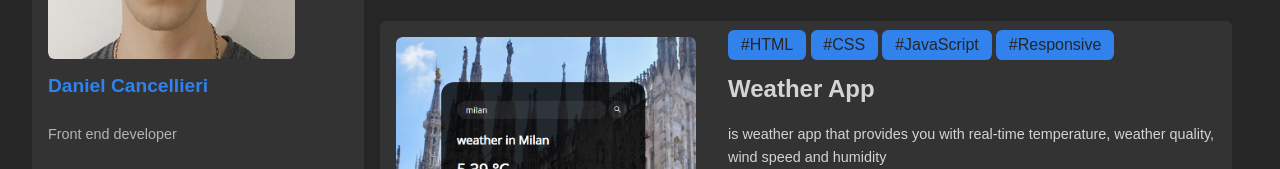
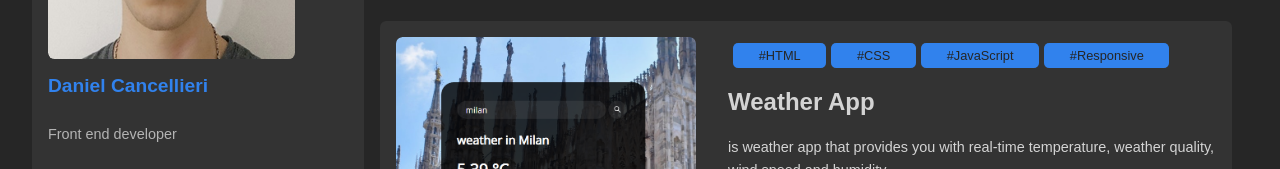
Before and after one commit to DanielCancellieri/Portfolio, a plain HTML site: page index.html in a window 1280 px wide. Shown: the part 391-560 px from the top of the page. Drawn offline with Linux system fonts and the light colour scheme.

Commit message:
fixed tags

```diff
--- a/css/styles.css
+++ b/css/styles.css
@@ -258,26 +258,29 @@ body.dark{
     font-size: 0.8rem;
     margin-bottom: 1.5em;
 }
-
+@media screen and (min-widht:760px) {
 .project{
     margin-left: 2em;
 }
+}
 
 
-@media screen and (min-widht:760px) {
+  .project{
+        margin-left: 2em;
+ }
 
-    .project{
-        margin-left: 2em;
-    }
 
     .project__tags{
         display: flex;
         justify-content: space-between;
-        margin: 0.5em 0;
-        font-size: 0.6rem;
+        margin: 0.5em 0em;
+        font-size: 0.8rem;
         width: 275px;
     }
-}
+    .project__tag{
+        margin-left: 0.4em ;
+    }
+
 @media screen and (min-widht:760px) {
 
     .project__tags{
@@ -286,7 +289,7 @@ body.dark{
     }
 }
  .project__tag{
-        padding: .4em .8em;
+        padding: .4em 2em;
         border-radius: var(--border-radius);
         background: var(--primary-color);
         color: var(--bg-color);
```
